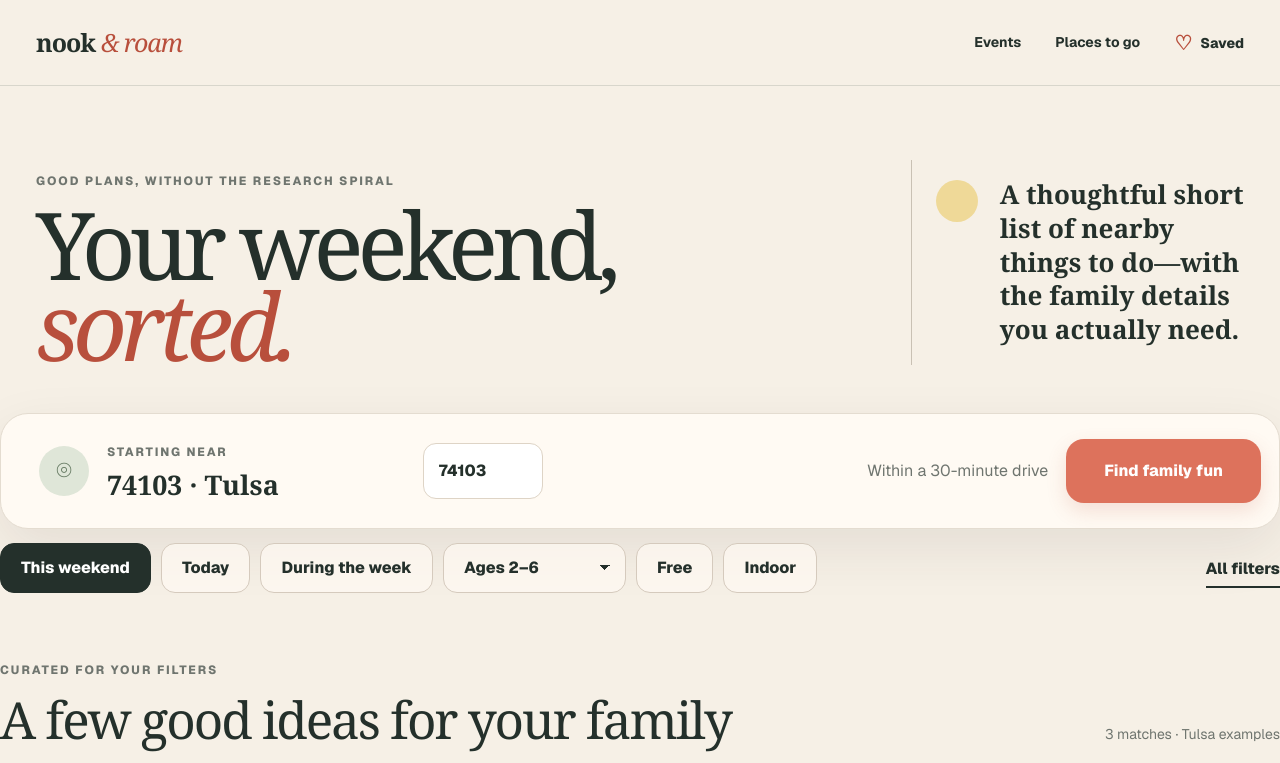
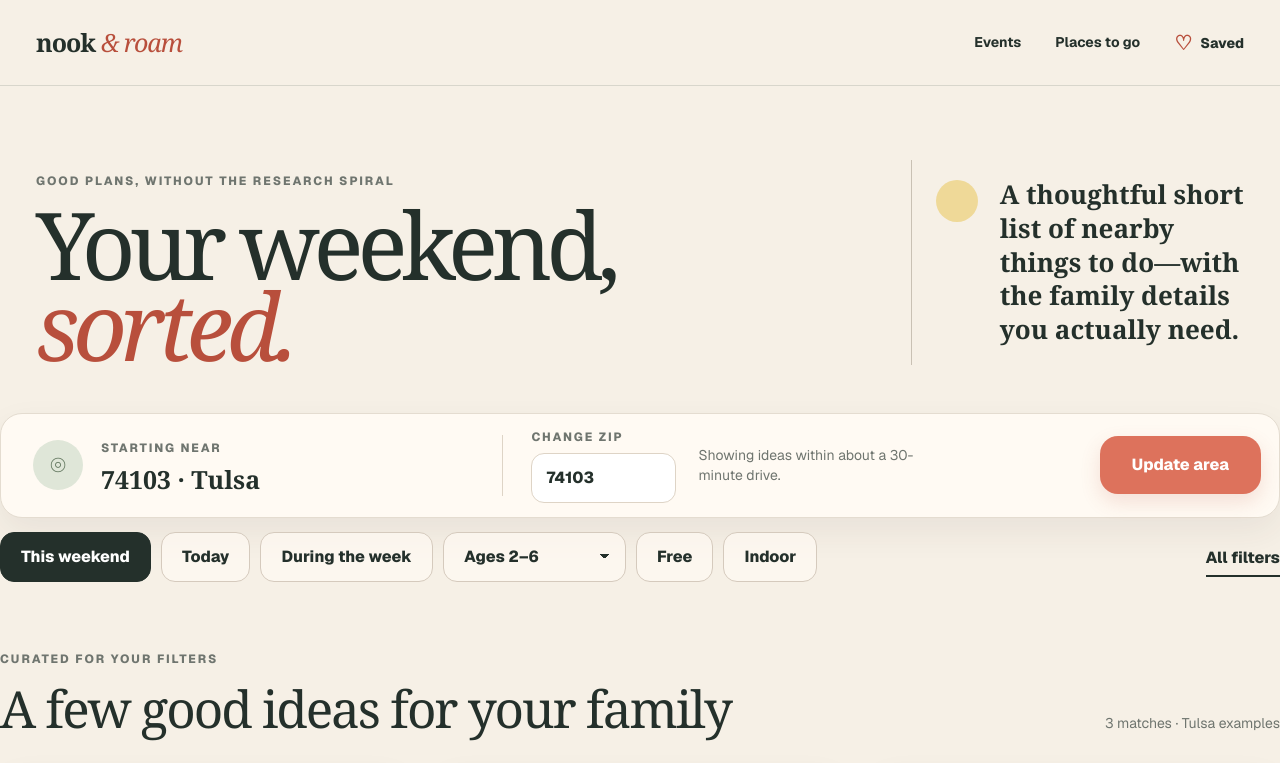
Before and after one commit to bethanycable/nook-and-roam, a Next.js app: page / in a window 1280 px wide. Shown: the top 763 px of the page. Built offline with nearby package versions, Linux system fonts and the light colour scheme.

Commit message:
Reset event navigation and refine location bar

```diff
--- a/app/globals.css
+++ b/app/globals.css
@@ -127,16 +127,16 @@ a { color: inherit; text-decoration: none; }
   margin: 0 auto;
   background: var(--paper);
   border: 1px solid #e4dcd0;
-  border-radius: 28px;
-  box-shadow: var(--shadow);
-  min-height: 116px;
+  border-radius: 22px;
+  box-shadow: 0 14px 34px rgba(52, 47, 39, 0.07);
+  min-height: 102px;
   display: grid;
-  grid-template-columns: minmax(280px, 0.65fr) 1.35fr;
+  grid-template-columns: minmax(280px, 0.78fr) 1.22fr;
   align-items: center;
-  padding: 18px;
+  padding: 14px 18px;
 }
-.location-field { display: flex; align-items: center; gap: 18px; padding: 0 20px; }
-.location-field strong { display: block; font-family: Georgia, serif; font-size: 27px; line-height: 1; }
+.location-field { display: flex; align-items: center; gap: 18px; padding: 4px 28px 4px 14px; border-right: 1px solid var(--line); }
+.location-field strong { display: block; font-family: Georgia, serif; font-size: 25px; line-height: 1; }
 .field-label { display: block; margin-bottom: 10px; }
 .location-target {
   width: 50px;
@@ -149,18 +149,20 @@ a { color: inherit; text-decoration: none; }
   cursor: pointer;
 }
 .location-target:hover { background: #d2dec9; }
-.zip-form { display: grid; grid-template-columns: 120px 1fr auto; align-items: center; gap: 18px; }
+.zip-form { display: grid; grid-template-columns: 145px minmax(170px, 1fr) auto; align-items: center; gap: 22px; padding-left: 28px; }
+.zip-control { display: block; }
+.zip-control .field-label { margin-bottom: 7px; }
 .zip-form input {
   width: 100%;
   border: 1px solid var(--line);
   border-radius: 13px;
   background: #fff;
-  padding: 15px;
+  padding: 12px 14px;
   font-weight: 750;
   outline: none;
 }
 .zip-form input:focus { border-color: var(--terracotta); box-shadow: 0 0 0 3px rgba(221, 114, 92, 0.16); }
-.drive-limit { color: var(--muted); font-size: 16px; text-align: right; }
+.drive-limit { max-width: 230px; color: var(--muted); font-size: 14px; line-height: 1.45; text-align: left; }
 .primary-button {
   border: 0;
   border-radius: 18px;
@@ -174,6 +176,7 @@ a { color: inherit; text-decoration: none; }
   transition: transform 180ms ease, background 180ms ease;
 }
 .primary-button:hover { background: var(--terracotta-dark); transform: translateY(-2px); }
+.zip-form .primary-button { min-height: 58px; padding: 0 32px; }
 .location-message { max-width: 1328px; margin: 10px auto 0; color: var(--muted); font-size: 13px; padding: 0 26px; }
 
 .filter-section { max-width: 1328px; margin: 14px auto 0; }
@@ -385,7 +388,8 @@ footer p { margin: 0; color: var(--muted); text-align: right; }
 @media (max-width: 1120px) {
   .finder, .filter-section, .events-section, .places-section, .places-page-hero, .places-directory, footer { margin-left: 24px; margin-right: 24px; }
   .finder { grid-template-columns: 1fr; gap: 18px; }
-  .zip-form { border-top: 1px solid var(--line); padding-top: 18px; }
+  .location-field { border-right: 0; }
+  .zip-form { border-top: 1px solid var(--line); padding: 18px 6px 0; }
   .event-grid { grid-template-columns: 1fr 1fr; }
   .event-card:last-child { display: none; }
   .places-section { grid-template-columns: 1fr; gap: 34px; }
@@ -408,7 +412,7 @@ footer p { margin: 0; color: var(--muted); text-align: right; }
   .finder { padding: 15px; border-radius: 22px; }
   .location-field { padding: 6px; }
   .location-field strong { font-size: 22px; }
-  .zip-form { grid-template-columns: 1fr auto; }
+  .zip-form { grid-template-columns: 1fr auto; gap: 12px; }
   .drive-limit { display: none; }
   .primary-button { padding: 0 18px; min-height: 54px; }
   .quick-filters { flex-wrap: nowrap; overflow-x: auto; padding-bottom: 5px; }
--- a/app/page.tsx
+++ b/app/page.tsx
@@ -272,16 +272,28 @@ export default function Home() {
     if (event.target === event.currentTarget) setSelectedEvent(null);
   }
 
+  function resetEventView() {
+    setDatePreset("weekend");
+    setAge("little");
+    setFreeOnly(false);
+    setIndoorOnly(false);
+    setStrollerOnly(false);
+    setDropInOnly(false);
+    setShowFilters(false);
+    setShowAll(false);
+    setShowSaved(false);
+  }
+
   return (
     <main>
       <header className="site-header">
-        <a className="wordmark" href="#top" aria-label="Nook and Roam home">
+        <a className="wordmark" href="#top" aria-label="Nook and Roam home" onClick={resetEventView}>
           nook <em>&amp; roam</em>
         </a>
         <nav aria-label="Primary navigation">
-          <a href="#events">Events</a>
+          <a href="#events" onClick={resetEventView}>Events</a>
           <a href="/places">Places to go</a>
-          <button className="saved-button" type="button" onClick={() => setShowSaved((value) => !value)}>
+          <button className="saved-button" type="button" aria-pressed={showSaved} onClick={() => setShowSaved((value) => !value)}>
             <span aria-hidden="true">♡</span> Saved {favorites.length > 0 && `(${favorites.length})`}
           </button>
         </nav>
@@ -314,7 +326,8 @@ export default function Home() {
           </div>
         </div>
         <form onSubmit={submitLocation} className="zip-form">
-          <label className="sr-only" htmlFor="zip">ZIP code</label>
+          <label className="zip-control" htmlFor="zip">
+            <span className="field-label">Change ZIP</span>
             <input
               id="zip"
               inputMode="numeric"
@@ -323,8 +336,9 @@ export default function Home() {
               onChange={(event) => setZipInput(event.target.value)}
               placeholder="ZIP code"
             />
-          <span className="drive-limit">Within a 30-minute drive</span>
-          <button className="primary-button" type="submit">Find family fun</button>
+          </label>
+          <span className="drive-limit">Showing ideas within about a 30-minute drive.</span>
+          <button className="primary-button" type="submit">Update area</button>
         </form>
       </section>
       {locationError && <p className="location-message" role="status">{locationError}</p>}
```
Also changed, not shown: 1 other file (tests, documents, lock files or other folders). Lines whose indentation alone changed are shown as unchanged.
